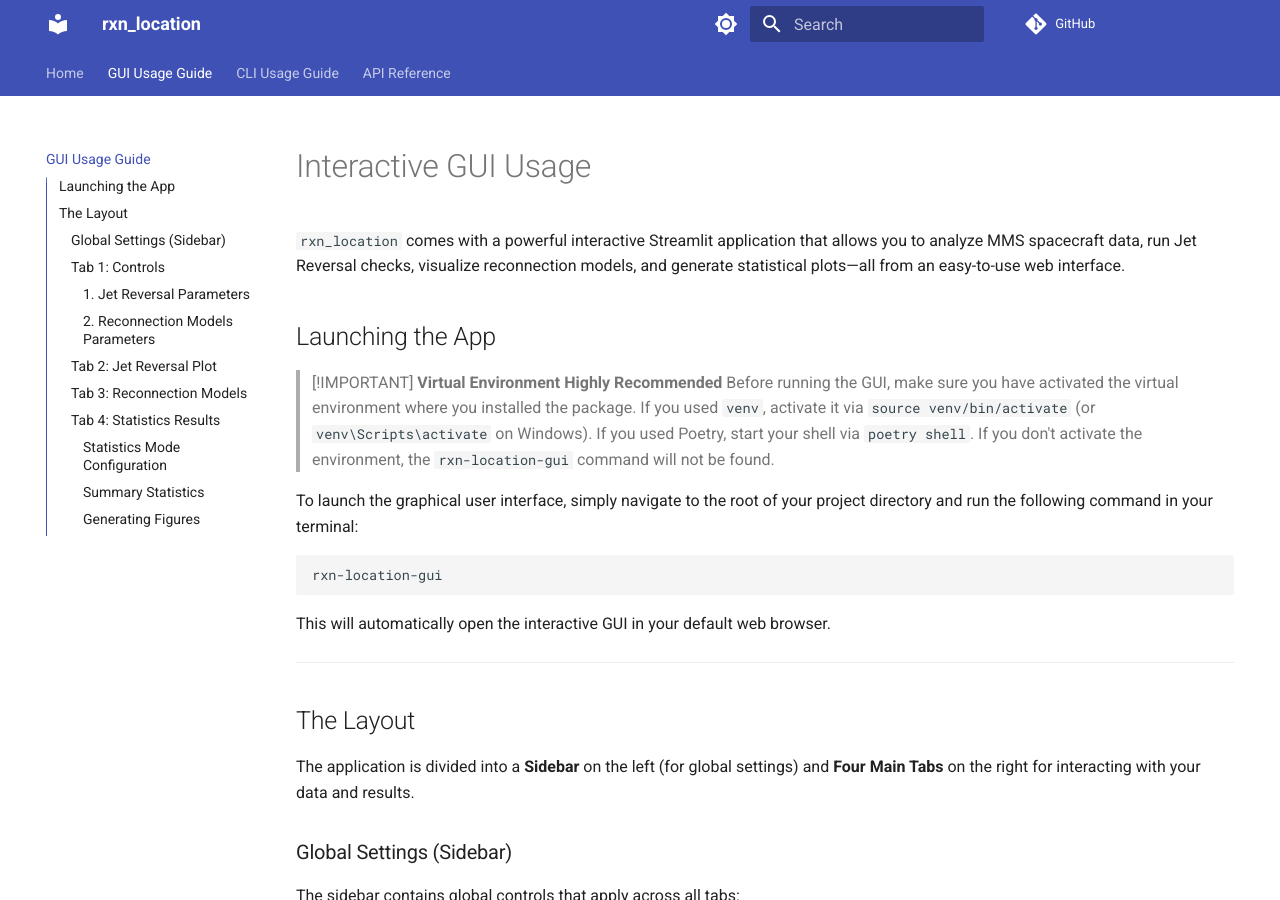
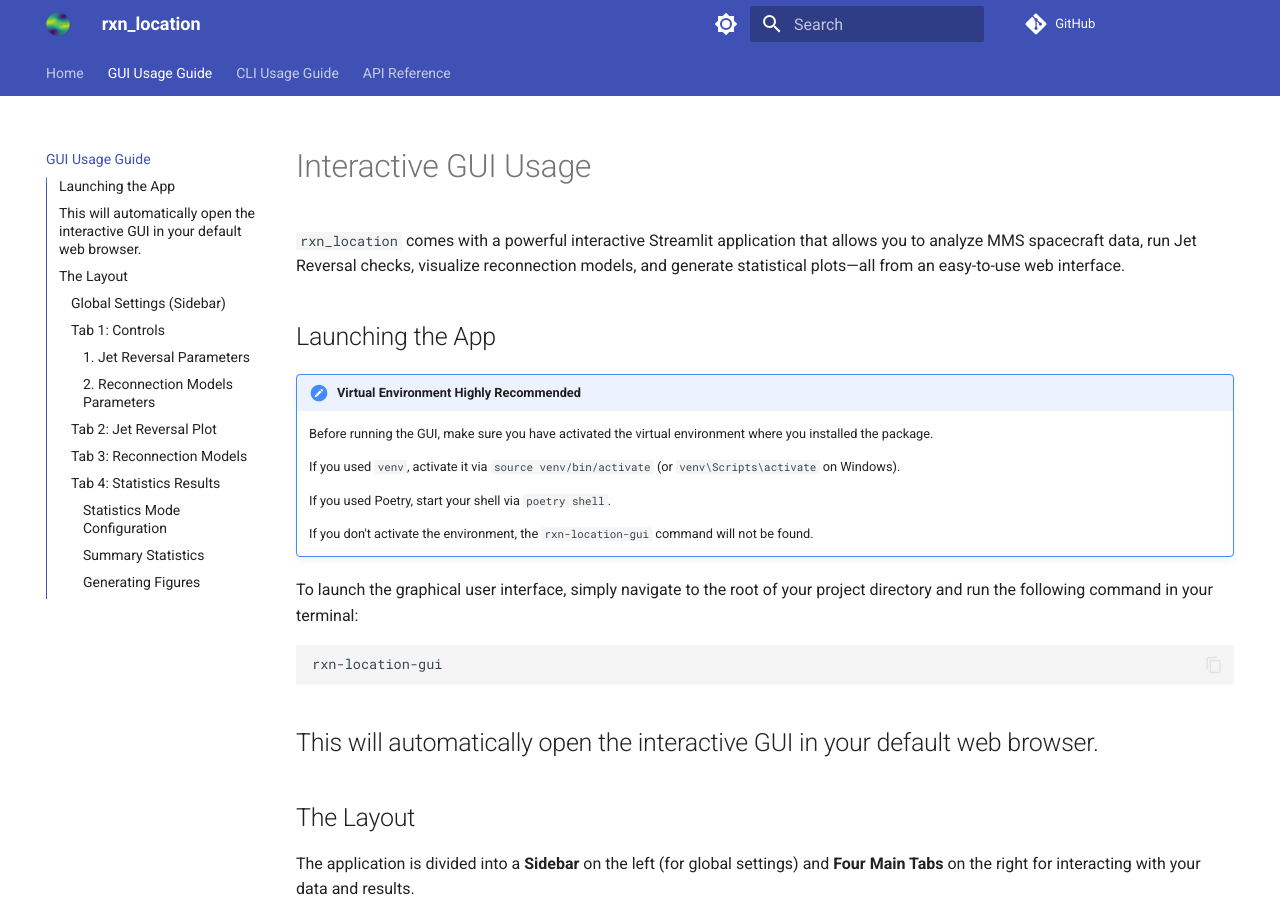
Before and after one commit to qudsiramiz/rxn_location, an MkDocs documentation site: the page built from docs/gui_usage.md, in a window 1280 px wide and 900 px high. Built offline with MkDocs 1.6.1 and Material for MkDocs 9.7.7, drawn with Linux system fonts in a browser that asks for light colours; comment, search, counter and statistics services are not loaded; some of the changed text lies outside the part shown.

Commit message:
minor edits to docs and icon addition

````diff
--- a/docs/gui_usage.md
+++ b/docs/gui_usage.md
@@ -4,10 +4,14 @@
 
 ## Launching the App
 
-> [!IMPORTANT]
-> **Virtual Environment Highly Recommended**
-> Before running the GUI, make sure you have activated the virtual environment where you installed the package. If you used `venv`, activate it via `source venv/bin/activate` (or `venv\Scripts\activate` on Windows). If you used Poetry, start your shell via `poetry shell`. If you don't activate the environment, the `rxn-location-gui` command will not be found.
+!!! important "Virtual Environment Highly Recommended"
+    Before running the GUI, make sure you have activated the virtual environment where you installed the package.
 
+    If you used `venv`, activate it via `source venv/bin/activate` (or `venv\Scripts\activate` on Windows).
+
+    If you used Poetry, start your shell via `poetry shell`.
+
+    If you don't activate the environment, the `rxn-location-gui` command will not be found.
 To launch the graphical user interface, simply navigate to the root of your project directory and run the following command in your terminal:
 
 ```bash
@@ -15,7 +19,6 @@ rxn-location-gui
 ```
 
 This will automatically open the interactive GUI in your default web browser.
-
 ---
 
 ## The Layout
--- a/mkdocs.yml
+++ b/mkdocs.yml
@@ -8,6 +8,8 @@ theme:
     - navigation.tabs
     - navigation.sections
     - toc.integrate
+    - content.code.copy
+
   palette:
     # Palette toggle for light mode
     - media: "(prefers-color-scheme: light)"
@@ -26,6 +28,9 @@ theme:
       toggle:
         icon: material/brightness-4
         name: Switch to light mode
+  logo: assets/icon.png
+  favicon: assets/icon.png
+
 
 plugins:
   - search
@@ -44,3 +49,8 @@ nav:
   - GUI Usage Guide: gui_usage.md
   - CLI Usage Guide: cli_usage.md
   - API Reference: api.md
+
+markdown_extensions:
+  - admonition
+  - pymdownx.highlight
+  - pymdownx.superfences
--- a/pyproject.toml
+++ b/pyproject.toml
@@ -1,6 +1,6 @@
 [tool.poetry]
 name = "rxn_location"
-version = "0.3.0"
+version = "0.3.1"
 description = "Statistical comparison between X-line location predicted by various models for dayside terrestrial magnetopause"
 authors = ["Ramiz Qudsi <qudsiramiz@gmail.com>"]
 license = "GNU GENERAL PUBLIC LICENSE, Version 3, 29 June 2007"
````
Also changed, not shown: CHANGELOG.md (+8 -0 lines), docs/index.md (+6 -6 lines), docs/assets/icon.png (added), 1 other file.
